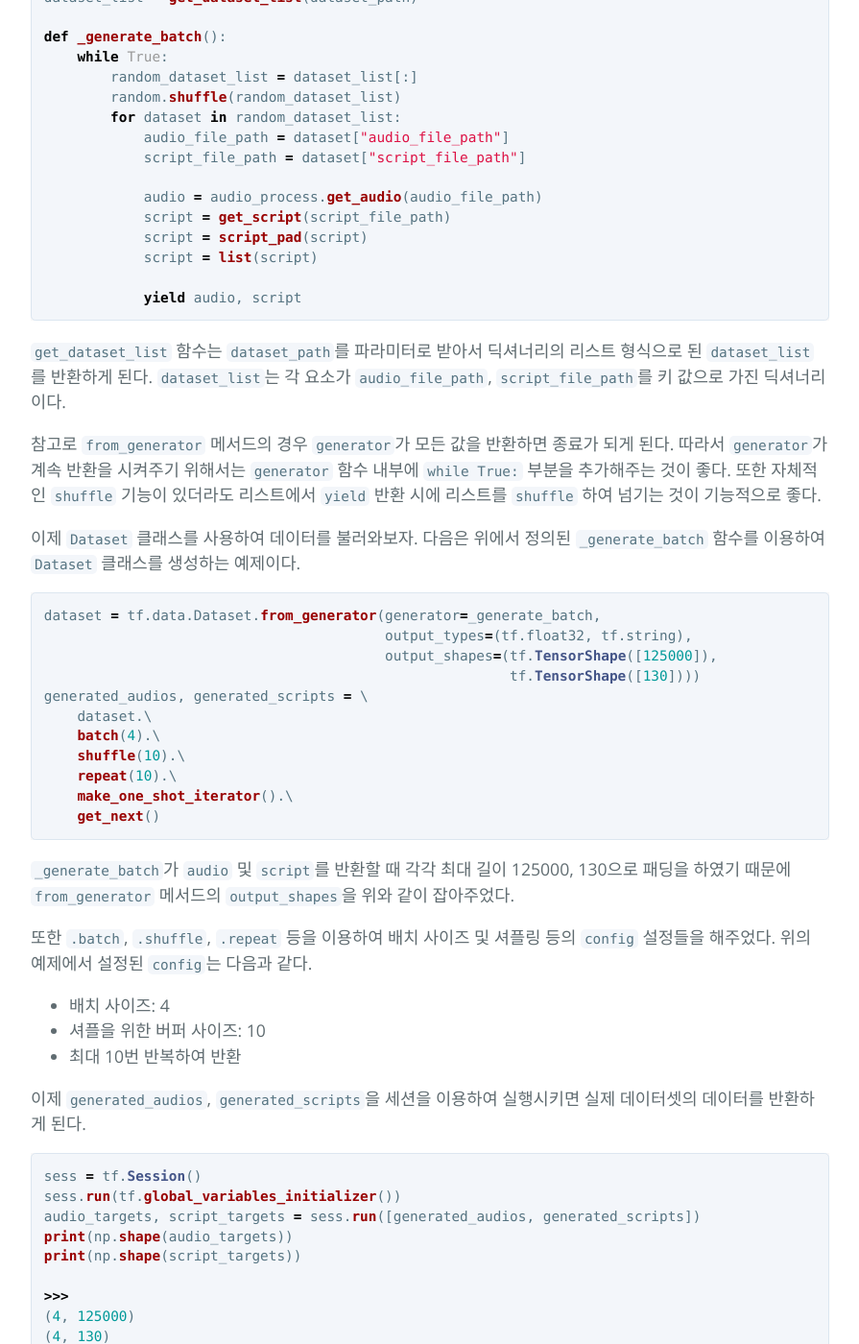
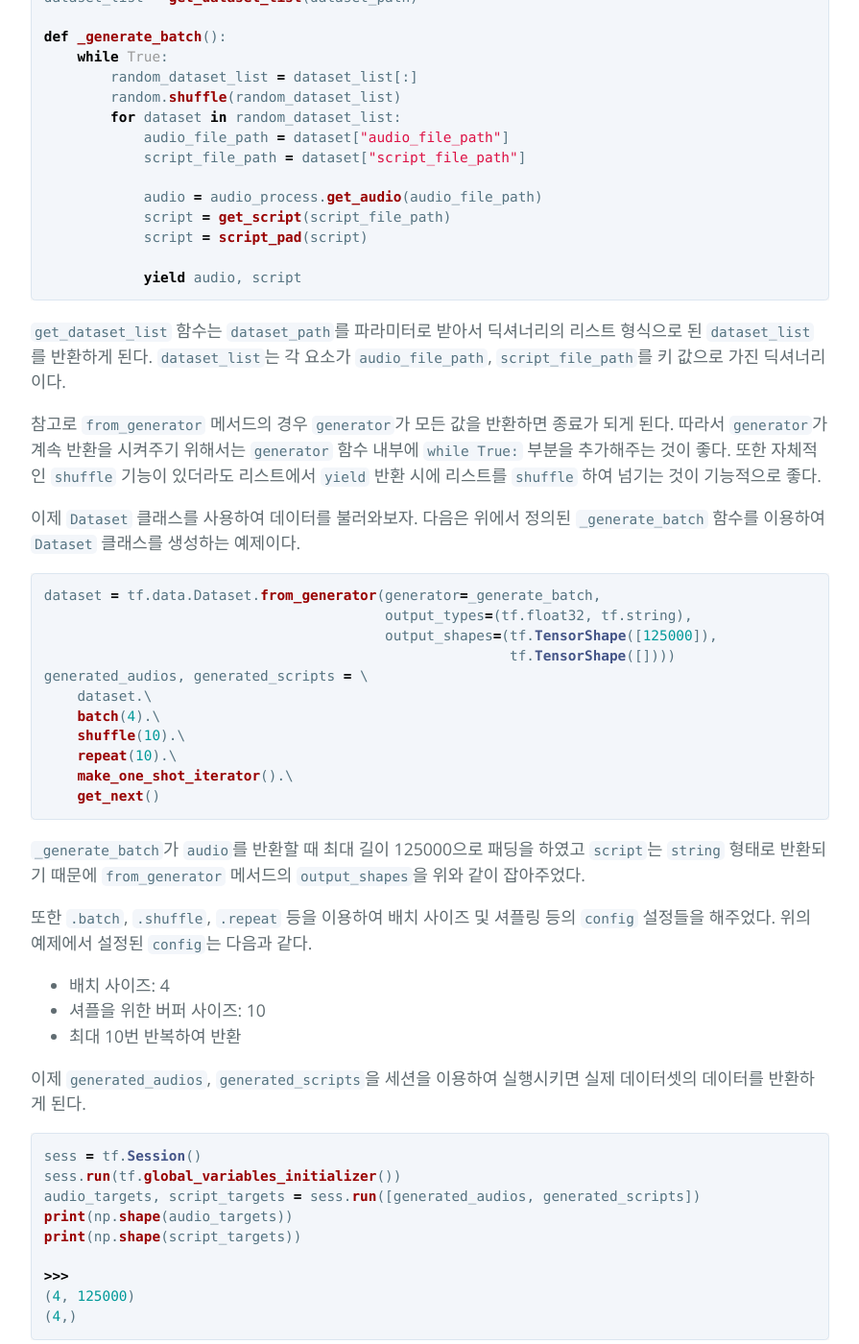
Before and after one commit to hcnoh/hcnoh.github.io, a Jekyll site: the page built from _posts/2018-11-05-tensorflow-data-module.md, in a window 1280 px wide and 1400 px high, scrolled down 2370 px. Shown: the whole window at 96% size, without its empty margins (192-1087 px from the left). Built offline with Jekyll 4.4.1, drawn with Linux system fonts in a browser that asks for light colours; comment, search, counter and statistics services are not loaded; some of the changed text lies outside the part shown.

Commit message:
Update 2018-11-05-tensorflow-data-module.md

````diff
--- a/_posts/2018-11-05-tensorflow-data-module.md
+++ b/_posts/2018-11-05-tensorflow-data-module.md
@@ -87,7 +87,6 @@ def _generate_batch():
             audio = audio_process.get_audio(audio_file_path)
             script = get_script(script_file_path)
             script = script_pad(script)
-            script = list(script)
 
             yield audio, script
 ```
@@ -102,7 +101,7 @@ def _generate_batch():
 dataset = tf.data.Dataset.from_generator(generator=_generate_batch,
                                          output_types=(tf.float32, tf.string),
                                          output_shapes=(tf.TensorShape([125000]),
-                                                        tf.TensorShape([130])))
+                                                        tf.TensorShape([])))
 generated_audios, generated_scripts = \
     dataset.\
     batch(4).\
@@ -112,7 +111,7 @@ generated_audios, generated_scripts = \
     get_next()
 ```
 
-`_generate_batch`가 `audio` 및 `script`를 반환할 때 각각 최대 길이 125000, 130으로 패딩을 하였기 때문에 `from_generator` 메서드의 `output_shapes`을 위와 같이 잡아주었다.
+`_generate_batch`가 `audio`를 반환할 때 최대 길이 125000으로 패딩을 하였고 `script`는 `string` 형태로 반환되기 때문에 `from_generator` 메서드의 `output_shapes`을 위와 같이 잡아주었다.
 
 또한 `.batch`, `.shuffle`, `.repeat` 등을 이용하여 배치 사이즈 및 셔플링 등의 `config` 설정들을 해주었다. 위의 예제에서 설정된 `config`는 다음과 같다.
 
@@ -131,7 +130,7 @@ print(np.shape(script_targets))
 
 >>>
 (4, 125000)
-(4, 130)
+(4,)
 ```
 
 배치 사이즈를 4로 설정해 주었기 때문에 위와 같은 결과가 나오는 것을 확인할 수 있다. 이제 이러한 방식으로 `tf.placeholder`를 `Dataset`으로 대체할 수 있게 되었다. 실제 모델의 추론에 활용하기 위해서는 다음과 같이 사용하면 된다.
@@ -172,12 +171,11 @@ def create_tfrecord(dataset_list):
 
         script = get_script(script_file_path)
         script = script_pad(script)
-        script = np.asarray(list(script)) # tostring 메서드를 사용하기 위해서 numpy array로 변환해주는 작업이 추가
 
         example = tf.train.Example(
             features=tf.train.Features(
                 feature={"audio": _bytes_feature(audio.tostring()),
-                         "script": _bytes_feature(script.tostring())
+                         "script": _bytes_feature(script.encode("utf-8")) # string 타입을 bytes 타입으로 변환
                          }))
         writer.write(exampleSerializeToString())
 
@@ -242,7 +240,7 @@ print(np.shape(script_targets))
 
 >>>
 (4, 125000)
-(4, 130)
+(4,)
 ```
 
 위에서 `dataset`을 선언하는 작업에서 가장 중요한 작업중에 하나가 `map`을 이용한 후처리 작업이다. `map`은 바이너리 스트림을 파싱하여 다시 `tensor`로 바꿔주는 작업을 수행한다. `map`을 위한 함수인 `from_tfrecord`는 다음과 같이 정의할 수 있다.
@@ -256,7 +254,7 @@ def from_tfrecord(serialized):
                       "script": tf.FixedLenFeature([], tf.string)
                       })
     audio = tf.reshape(tf.decode_raw(features["audio"], tf.float32), [125000])
-    script = tf.reshape(tf.decode_raw(features["script"], tf.float32), [130])
+    script = feqtures["script"]
 
     return audio, script
 ```
````
